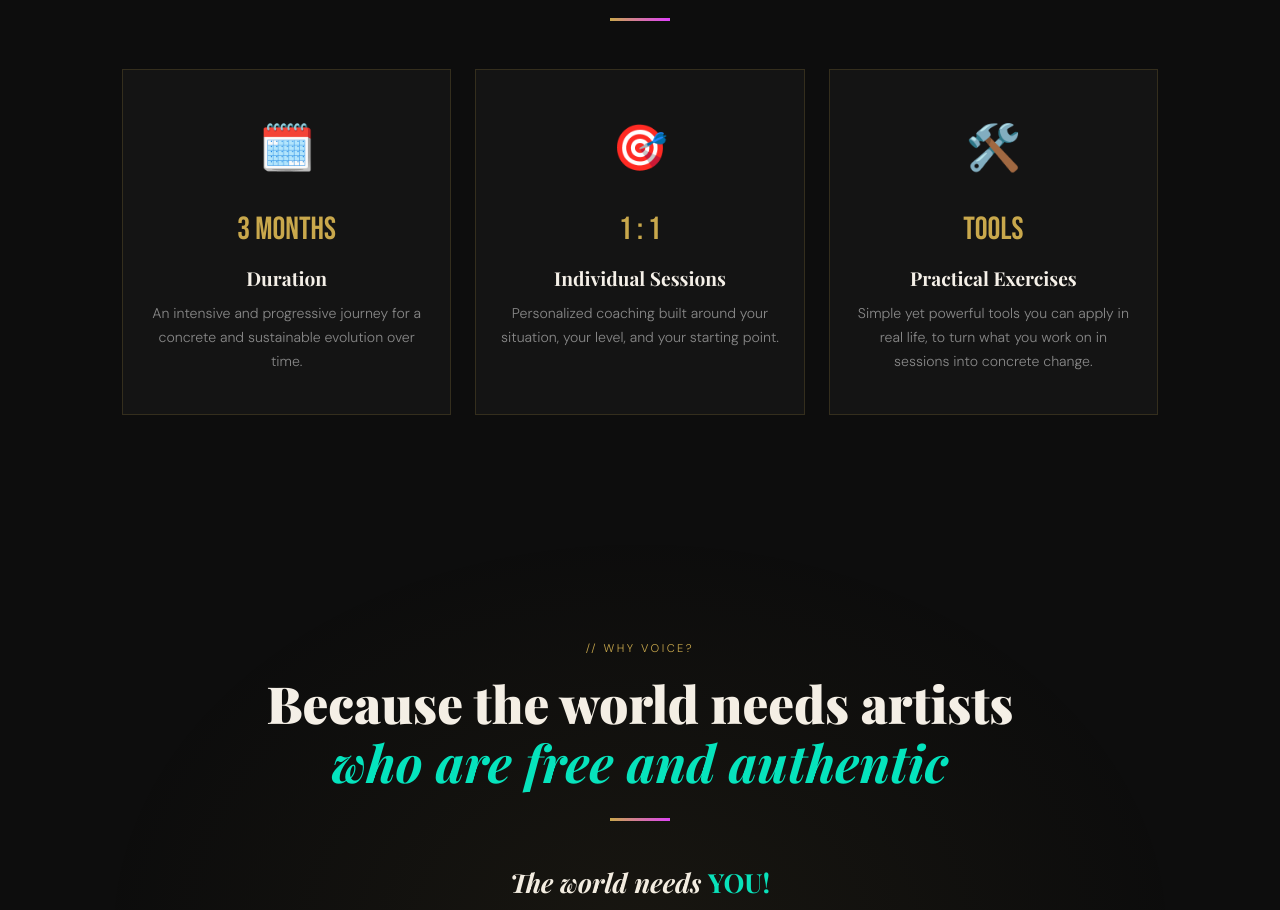
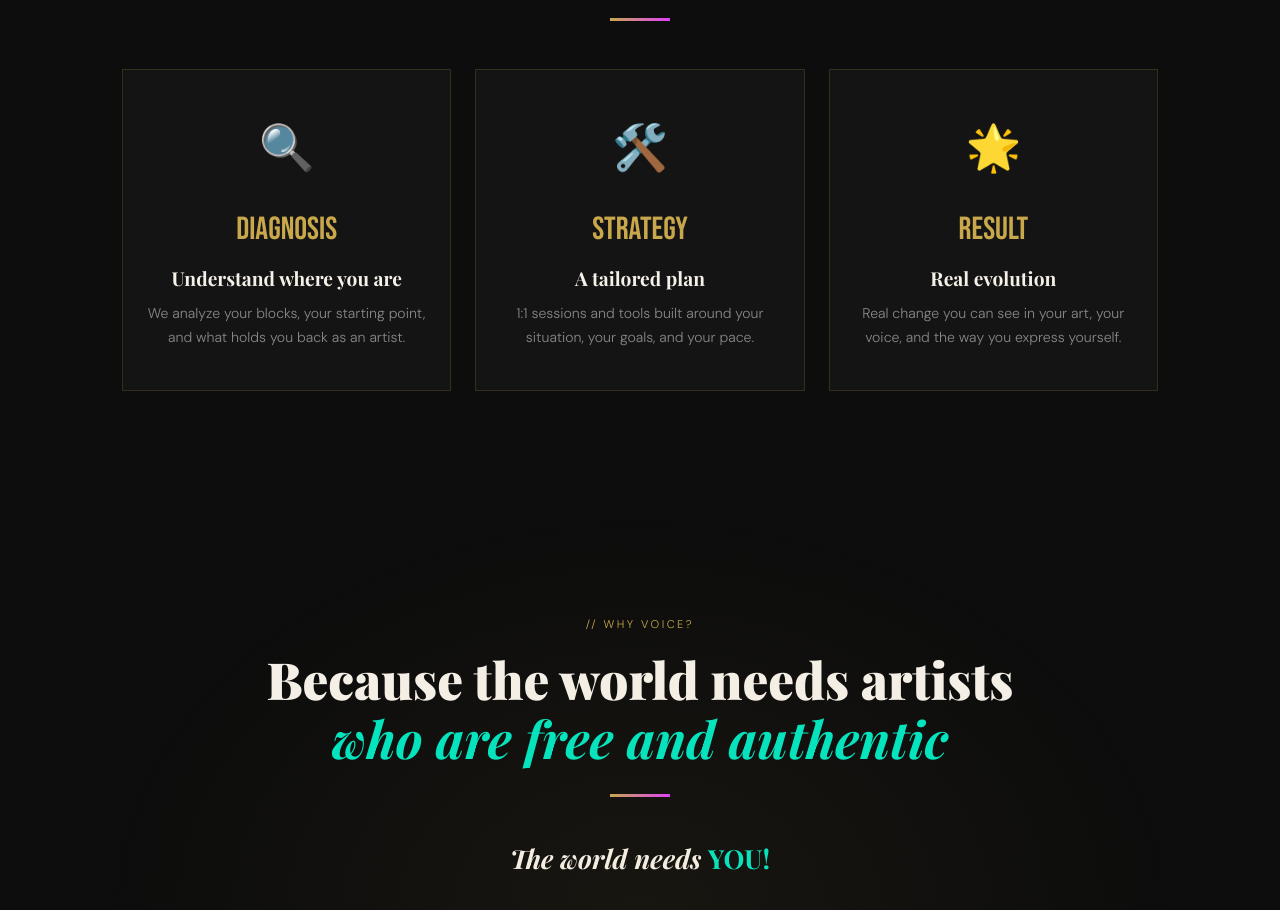
Before and after one commit to vettoretto123/ellev-website, an Eleventy site: page src/en/index.njk in a window 1280 px wide. Shown: the part 5655-6565 px from the top of the page. Built offline with nearby package versions, Linux system fonts and the light colour scheme; Eleventy itself is replaced by a stand-in of ours; files that its build step writes are made by us from their sources.

Commit message:
fix cards

```diff
--- a/src/_data/en.json
+++ b/src/_data/en.json
@@ -82,15 +82,15 @@
   "struttura_label": "// Structure",
   "struttura_title_1": "How the",
   "struttura_title_em": "journey works",
-  "st1_val": "3 Months",
-  "st1_title": "Duration",
-  "st1_body": "An intensive and progressive journey for a concrete and sustainable evolution over time.",
-  "st2_val": "1 : 1",
-  "st2_title": "Individual Sessions",
-  "st2_body": "Personalized coaching built around your situation, your level, and your starting point.",
-  "st3_val": "Tools",
-  "st3_title": "Practical Exercises",
-  "st3_body": "Simple yet powerful tools you can apply in real life, to turn what you work on in sessions into concrete change.",
+  "st1_val": "Diagnosis",
+  "st1_title": "Understand where you are",
+  "st1_body": "We analyze your blocks, your starting point, and what holds you back as an artist.",
+  "st2_val": "Strategy",
+  "st2_title": "A tailored plan",
+  "st2_body": "1:1 sessions and tools built around your situation, your goals, and your pace.",
+  "st3_val": "Result",
+  "st3_title": "Real evolution",
+  "st3_body": "Real change you can see in your art, your voice, and the way you express yourself.",
 
   "perche_label": "// Why VOICE?",
   "perche_title_1": "Because the world needs artists",
--- a/src/_data/it.json
+++ b/src/_data/it.json
@@ -82,15 +82,15 @@
   "struttura_label": "// La Struttura",
   "struttura_title_1": "Come funziona",
   "struttura_title_em": "il percorso",
-  "st1_val": "3 Mesi",
-  "st1_title": "Durata",
-  "st1_body": "Un percorso intensivo e progressivo per un'evoluzione concreta e sostenibile nel tempo.",
-  "st2_val": "1 : 1",
-  "st2_title": "Sessioni Individuali",
-  "st2_body": "Coaching personalizzato costruito sulla tua situazione, il tuo livello e il tuo punto di partenza.",
-  "st3_val": "Strumenti",
-  "st3_title": "Esercizi Pratici",
-  "st3_body": "Strumenti semplici ma efficaci applicabili nella vita reale, per trasformare ciò che lavori in sessione in cambiamento concreto.",
+  "st1_val": "Diagnosi",
+  "st1_title": "Capire dove sei",
+  "st1_body": "Analizziamo i tuoi blocchi, il tuo punto di partenza e ciò che ti frena come artista.",
+  "st2_val": "Strategia",
+  "st2_title": "Un piano su misura",
+  "st2_body": "Sessioni 1:1 e strumenti costruiti sulla tua situazione, i tuoi obiettivi e il tuo ritmo.",
+  "st3_val": "Risultato",
+  "st3_title": "Evoluzione concreta",
+  "st3_body": "Cambiamento reale che si vede nella tua arte, nella tua voce e nel tuo modo di esprimerti.",
 
   "perche_label": "// Perché VOICE?",
   "perche_title_1": "Perché il mondo ha bisogno di artisti",
--- a/src/_includes/layouts/page.njk
+++ b/src/_includes/layouts/page.njk
@@ -122,19 +122,19 @@ layout: layouts/base.njk
   <div class="divider mx-auto"></div>
   <div class="struttura-grid">
     <div class="st-card">
-      <div class="icon-big">🗓️</div>
+      <div class="icon-big">🔍</div>
       <span class="highlight">{{ t.st1_val }}</span>
       <h3>{{ t.st1_title }}</h3>
       <p>{{ t.st1_body }}</p>
     </div>
     <div class="st-card">
-      <div class="icon-big">🎯</div>
+      <div class="icon-big">🛠️</div>
       <span class="highlight">{{ t.st2_val }}</span>
       <h3>{{ t.st2_title }}</h3>
       <p>{{ t.st2_body }}</p>
     </div>
     <div class="st-card">
-      <div class="icon-big">🛠️</div>
+      <div class="icon-big">🌟</div>
       <span class="highlight">{{ t.st3_val }}</span>
       <h3>{{ t.st3_title }}</h3>
       <p>{{ t.st3_body }}</p>
```
Also changed, not shown: improvments/16-04-2026.txt (added, +14 -0 lines).
